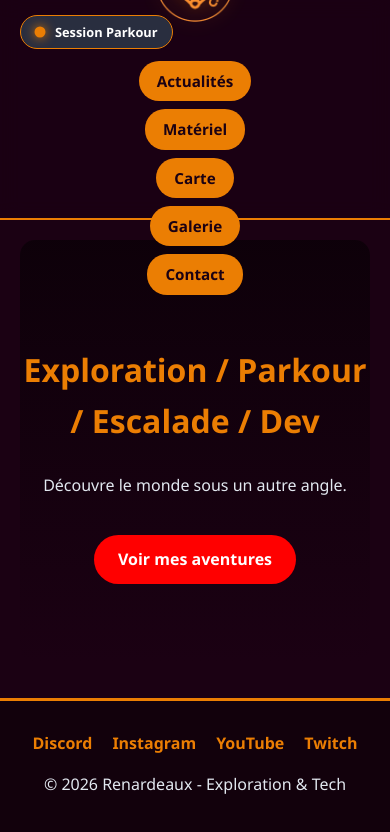
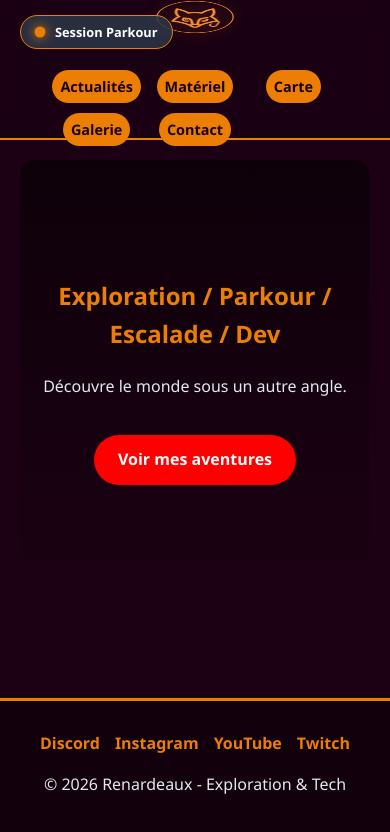
Before and after one commit to azcibi51/faille, a plain HTML site: page index.html in a window 390 px wide. Drawn offline with Linux system fonts and the light colour scheme.

Commit message:
Update style.css

```diff
--- a/style.css
+++ b/style.css
@@ -219,4 +219,90 @@ footer {
     :root { --header-height: 220px; }
     body { padding-top: var(--header-height); }
     nav ul { gap: 8px; }
+
 }
+
+
+/* ==========================================================================
+   ADAPTATION MOBILE (Mobiles et Tablettes)
+   ========================================================================== */
+
+@media (max-width: 768px) {
+    :root {
+        --header-height: 120px; /* On réduit la taille du header sur mobile */
+    }
+
+    /* Ajustement du Header et Logo */
+    header {
+        padding: 10px;
+        flex-direction: column; /* On empile le logo et le menu */
+        height: var(--header-height);
+        justify-content: center;
+    }
+
+    .logo {
+        height: 50px; /* Logo plus petit */
+        margin-bottom: 10px;
+    }
+
+    /* Menu de navigation mobile */
+    nav ul {
+        flex-wrap: wrap; /* Permet aux liens de passer à la ligne si besoin */
+        justify-content: center;
+        gap: 10px;
+        padding: 0;
+    }
+
+    nav ul li a, nav ul li b {
+        font-size: 0.9rem; /* Texte légèrement plus petit */
+        padding: 5px 8px;
+    }
+
+    /* Sections principales */
+    .hero h2 {
+        font-size: 1.5rem; /* Titre moins imposant */
+        padding: 0 10px;
+    }
+
+    .hero p {
+        font-size: 1rem;
+    }
+
+    /* Grilles (Matériel, Galerie, Vidéos) */
+    .video-grid, .gear-grid, .gallery-grid {
+        grid-template-columns: 1fr; /* Une seule colonne sur mobile */
+        padding: 10px;
+    }
+
+    /* Carte interactive */
+    #map {
+        height: 400px; /* On réduit la hauteur de la carte */
+        width: 100%;
+        border-radius: 0; /* Full width pour plus de confort */
+    }
+
+    /* Formulaire de contact */
+    form {
+        width: 95%;
+        padding: 15px;
+    }
+
+    /* Footer */
+    .social-links {
+        flex-wrap: wrap;
+        gap: 15px;
+    }
+}
+
+/* Ajustement pour les très petits écrans (iPhone SE, etc.) */
+@media (max-width: 480px) {
+    :root {
+        --header-height: 140px;
+    }
+
+    nav ul {
+        display: grid;
+        grid-template-columns: repeat(3, 1fr); /* Grille de 3x2 pour les liens */
+        text-align: center;
+    }
+}
```
